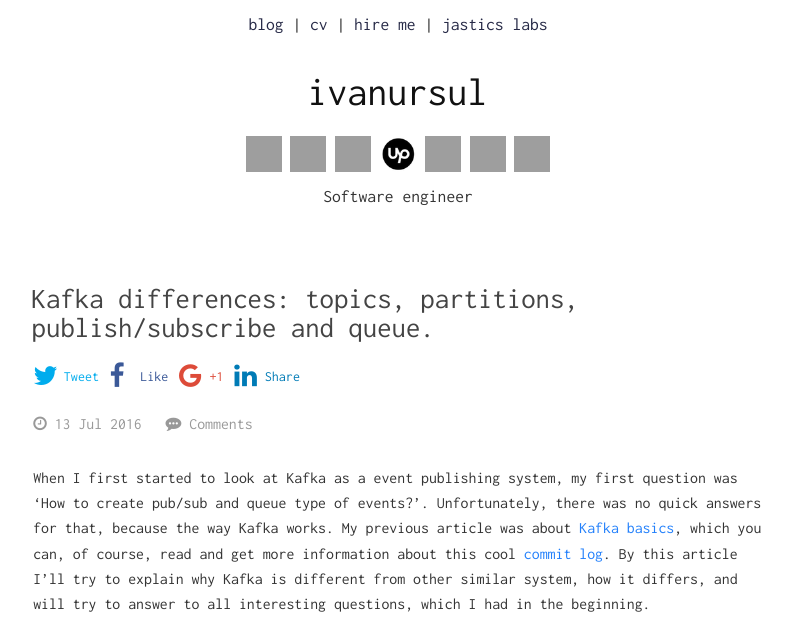
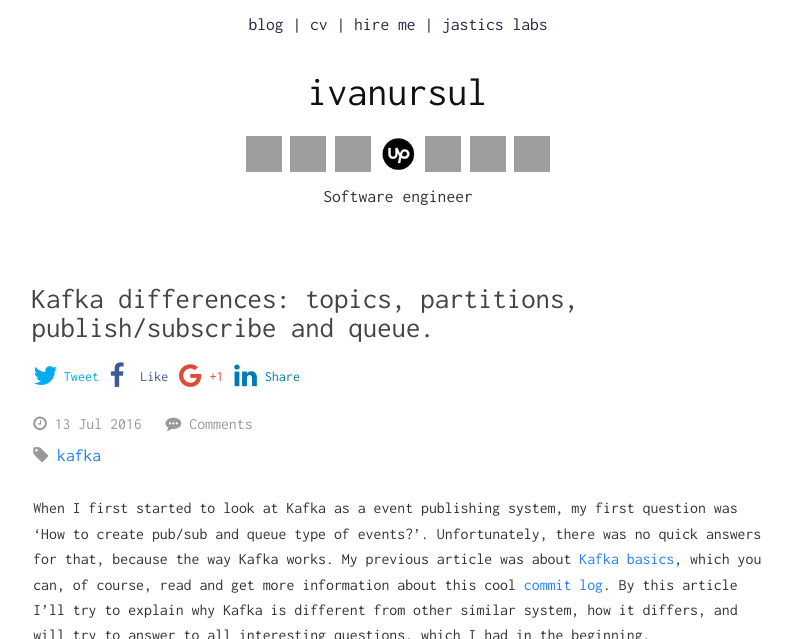
Before and after one commit to ivanursul/ivanursul, a Jekyll site: the page built from _posts/2016-07-13-kafka-differences-topics-partitions-publish-subscribe-and-queue.markdown, in a window 1280 px wide and 900 px high, cut to the strip 0-639 px from the top of the window. Shown: the whole strip, without its empty margins (242-1034 px from the left). Built offline with Jekyll 4.4.1, drawn with Linux system fonts in a browser that asks for light colours; comment, search, counter and statistics services are not loaded; grey boxes are pictures that could not be loaded.

Commit message:
Added tag

```diff
--- a/_posts/2016-07-13-kafka-differences-topics-partitions-publish-subscribe-and-queue.markdown
+++ b/_posts/2016-07-13-kafka-differences-topics-partitions-publish-subscribe-and-queue.markdown
@@ -3,6 +3,7 @@ layout: "post"
 title:  "Kafka differences: topics, partitions, publish/subscribe and queue."
 date: 2016-07-13 22:27:46
 permalink: kafka-differences-topics-partitions-publish-subscribe-and-queue
+tags: ['kafka']
 ---
 
 
--- a/_posts/2017-05-20-microservices-interaction-apache-kafka.markdown
+++ b/_posts/2017-05-20-microservices-interaction-apache-kafka.markdown
@@ -3,6 +3,7 @@ layout: "post"
 title:  "Microservices interaction at scale using Apache Kafka"
 date: 2017-05-20 09:23:24
 permalink: microservices-interaction-apache-kafka
+tags: ['kafka']
 ---
 
 
```
